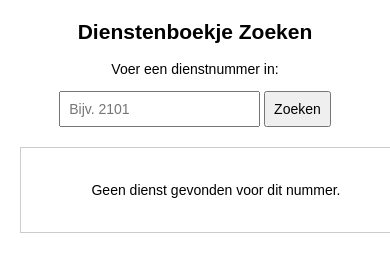
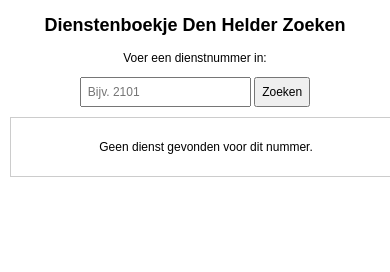
Before and after one commit to MaicoZeeman/ConnexxionDiensten, a plain HTML site: page index.html in a window 390 px wide. Both pictures are taken after a click on the button "Zoeken". Shown: the top 272 px of the page. Drawn offline with Linux system fonts and the light colour scheme.

Commit message:
Update index.html

```diff
--- a/index.html
+++ b/index.html
@@ -3,22 +3,22 @@
 <head>
     <meta charset="UTF-8">
     <meta name="viewport" content="width=device-width, initial-scale=1.0">
-    <title>Dienstenboekje Den Helder Zoeker</title>
+    <title>Dienstenboekje Zoeker</title>
     <style>
         body {
             font-family: Arial, sans-serif;
             text-align: center;
-            margin: 20px;
-            font-size: 16px;
+            margin: 10px;
+            font-size: 14px;
         }
         input, button {
-            padding: 10px;
-            font-size: 16px;
+            padding: 8px;
+            font-size: 14px;
             cursor: pointer;
         }
         #result {
-            margin-top: 20px;
-            padding: 20px;
+            margin-top: 10px;
+            padding: 10px;
             border: 1px solid #ccc;
             display: none;
         }
@@ -29,13 +29,13 @@
         table {
             width: 100%;
             border-collapse: collapse;
-            margin-top: 20px;
-            font-size: 14px;
-            min-width: 600px;
+            margin-top: 10px;
+            font-size: 12px;
+            min-width: 400px;
         }
         th, td {
             border: 1px solid black;
-            padding: 6px;
+            padding: 4px;
             text-align: left;
         }
         th {
@@ -45,26 +45,27 @@
         /* Dynamisch aanpassen voor kleinere schermen */
         @media (max-width: 600px) {
             body {
-                font-size: 14px;
+                font-size: 12px;
             }
             .table-container {
                 overflow-x: auto;
             }
             table {
-                font-size: 12px;
+                font-size: 10px;
+                min-width: 300px;
             }
             input, button {
-                font-size: 14px;
-                padding: 8px;
+                font-size: 12px;
+                padding: 6px;
             }
             th, td {
-                padding: 4px;
+                padding: 2px;
             }
         }
     </style>
 </head>
 <body>
-    <h2>Dienstenboekje Zoeken</h2>
+    <h2>Dienstenboekje Den Helder Zoeken</h2>
     <p>Voer een dienstnummer in:</p>
     <input type="text" id="dienstnummer" placeholder="Bijv. 2101">
     <button onclick="zoekDienst()">Zoeken</button>
```
